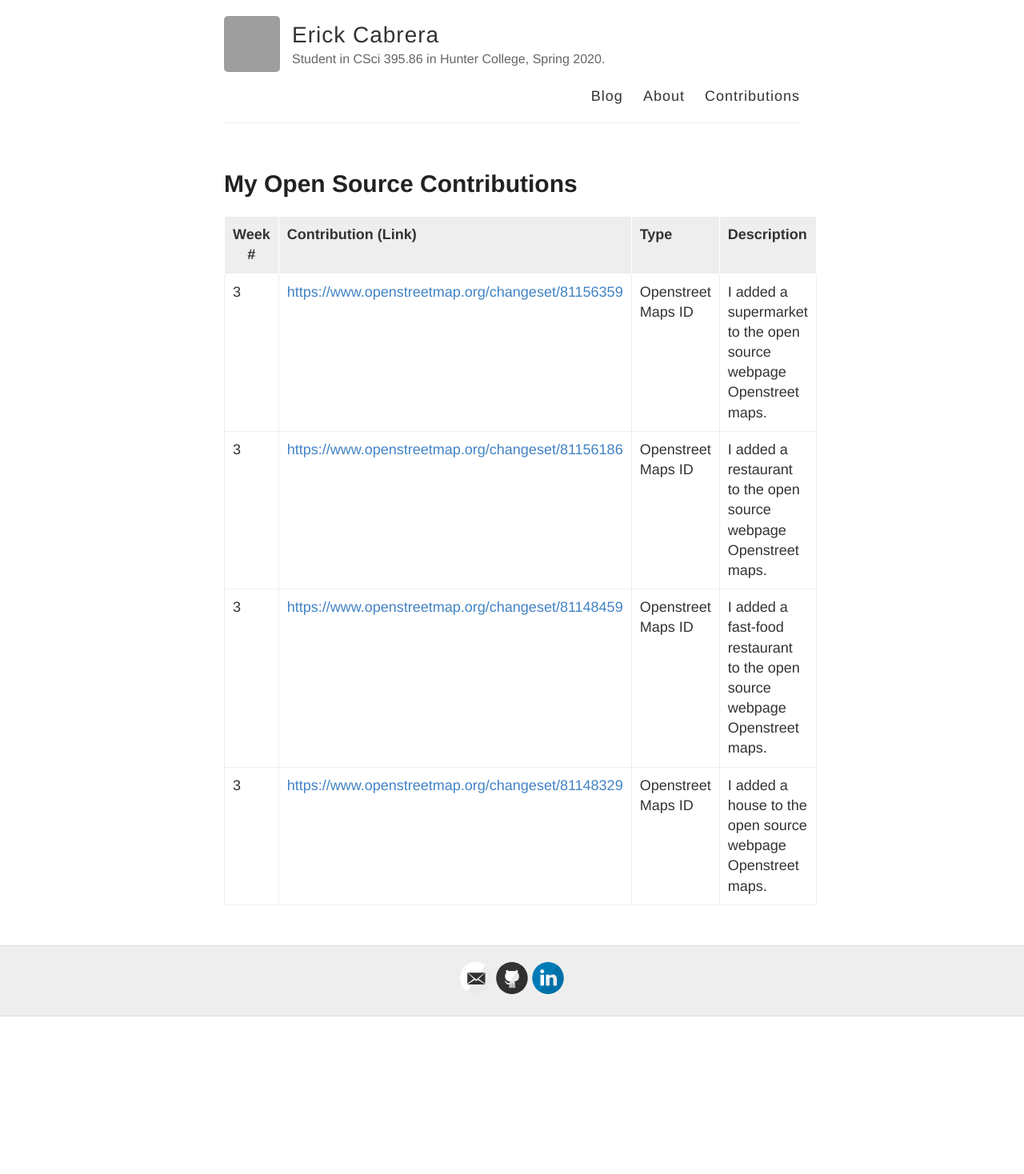
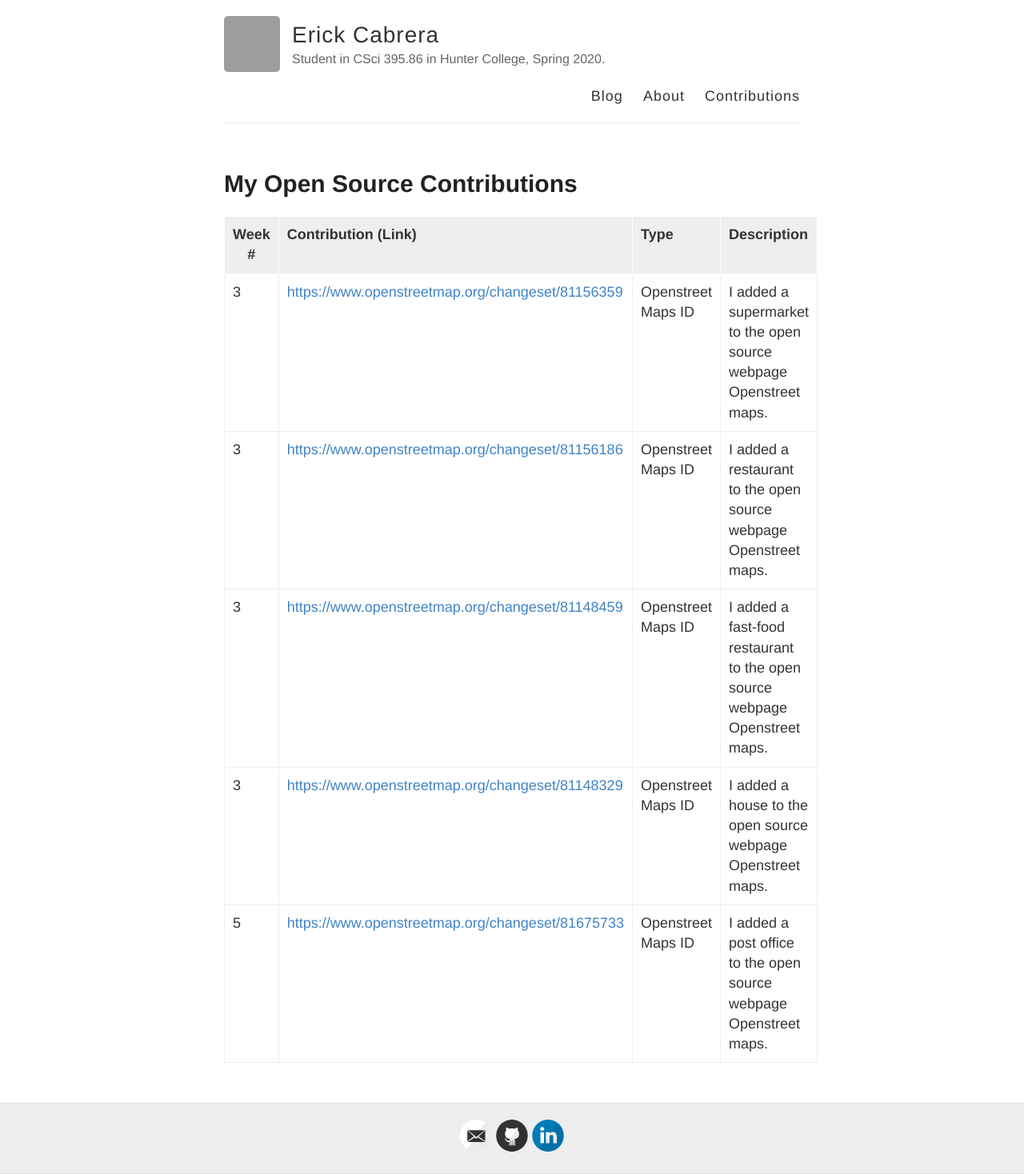
Before and after one commit to hunter-college-ossd-spr-2020/MarceloDamian-weekly, a Jekyll site: the page built from contributions.md, in a window 1280 px wide. Shown: the whole page at 80% size. Built offline with Jekyll 4.4.1, drawn with Linux system fonts in a browser that asks for light colours; before the commit the page ends 1271 px from its top, so only the background shows below that; grey boxes are pictures that could not be loaded.

Commit message:
Update contributions.md

```diff
--- a/contributions.md
+++ b/contributions.md
@@ -23,3 +23,4 @@ following the same syntax.
 |  3  | [https://www.openstreetmap.org/changeset/81156186](https://www.openstreetmap.org/changeset/81156186)    | Openstreet Maps ID   |   I added a restaurant to the open source webpage Openstreet maps.    |
 |  3  | [https://www.openstreetmap.org/changeset/81148459](https://www.openstreetmap.org/changeset/81148459)    | Openstreet Maps ID   |   I added a fast-food restaurant to the open source webpage Openstreet maps.    |
 |  3  | [https://www.openstreetmap.org/changeset/81148329](https://www.openstreetmap.org/changeset/81148329)    | Openstreet Maps ID   |   I added a house to the open source webpage Openstreet maps.    |
+|  5  | [https://www.openstreetmap.org/changeset/81675733](https://www.openstreetmap.org/changeset/81675733)    | Openstreet Maps ID   |   I added a post office to the open source webpage Openstreet maps.    |
```
